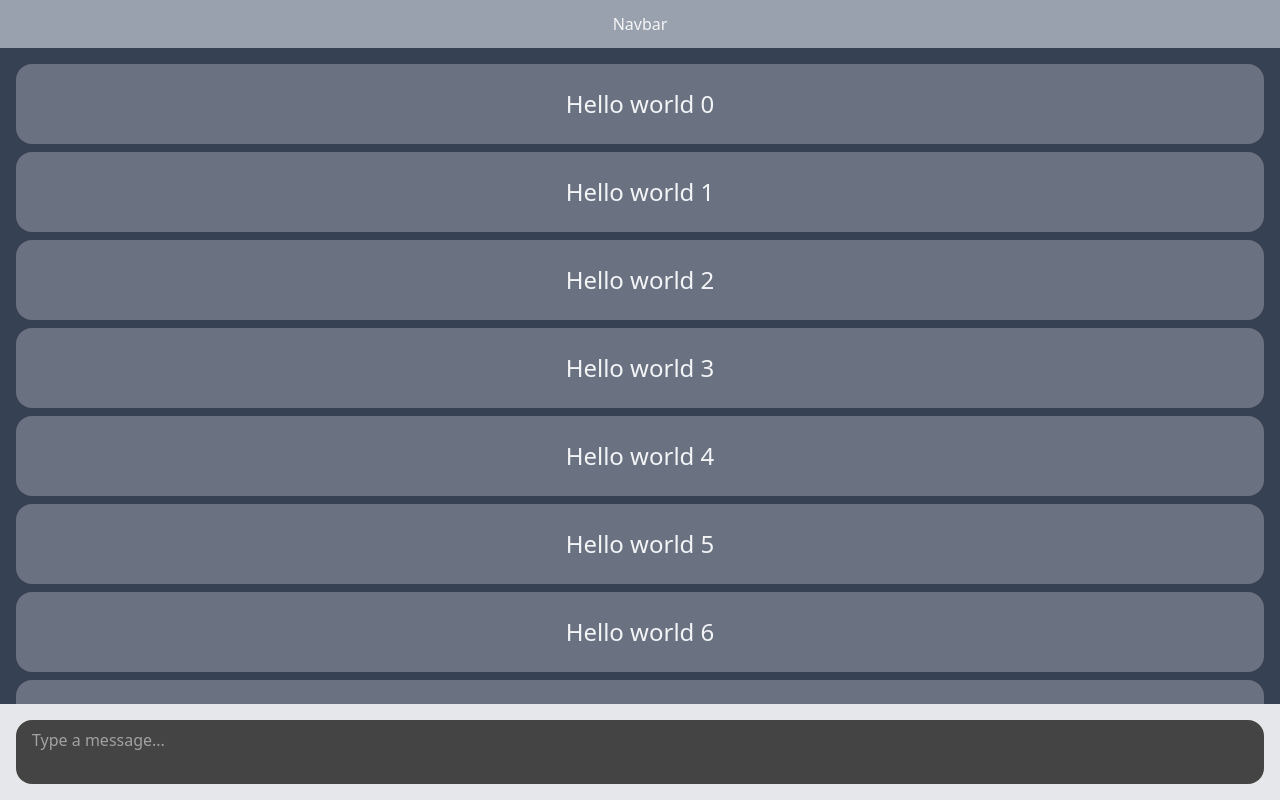
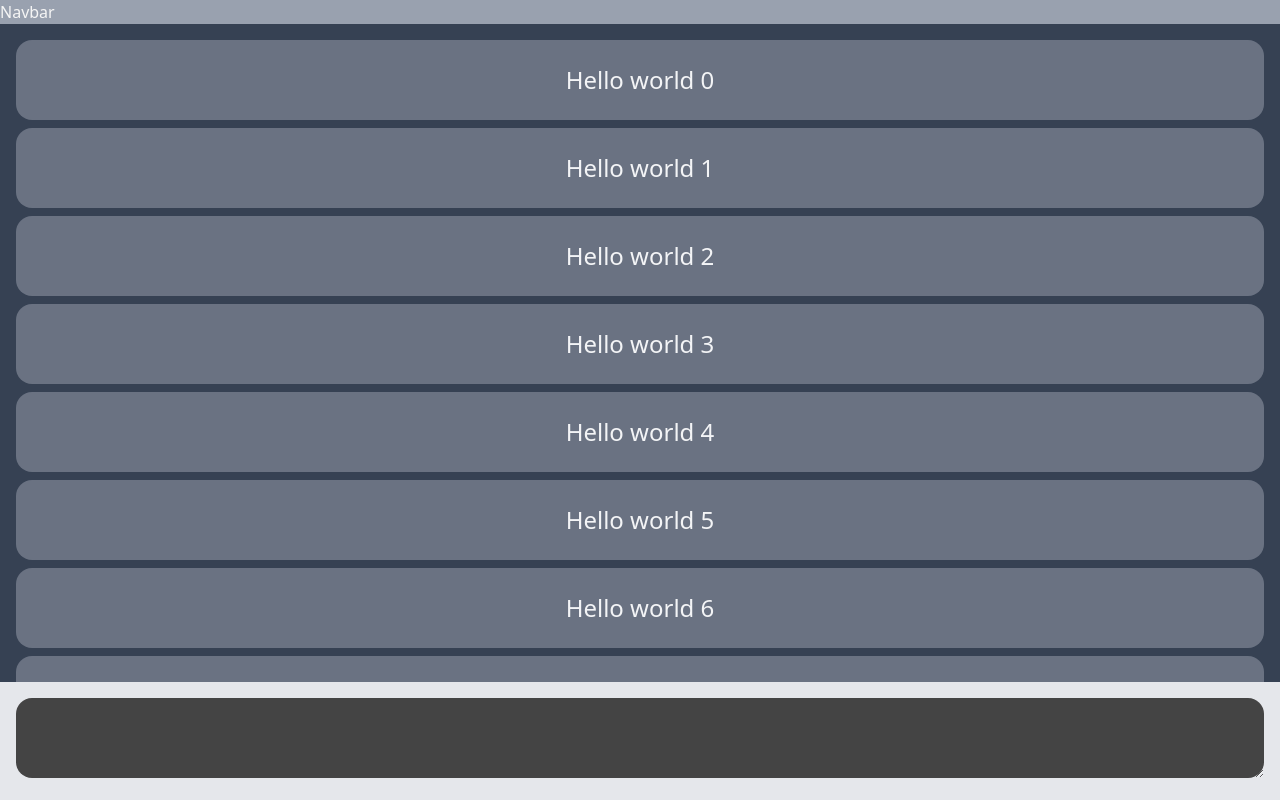
Before and after one commit to itsroyalrao/testing-client, a React (Vite) app: page / in a window 1280 px wide. Built offline with nearby package versions, Linux system fonts and the light colour scheme.

Commit message:
refactor: simplify keyboard handling and adjust layout based on keyboard state

```diff
--- a/src/App.tsx
+++ b/src/App.tsx
@@ -1,11 +1,13 @@
-import { useEffect } from 'react';
+import { useEffect, useState } from 'react';
 
 function App() {
+  const [isKeyboardOpen, setIsKeyboardOpen] = useState(false);
+
   useEffect(() => {
     const handleResize = () => {
       if (window.visualViewport) {
-        const isOpen = window.innerHeight - window.visualViewport.height > 100;
-        console.log('Keyboard open:', isOpen); // use this if you want logging
+        const isKeyboardLikelyOpen = window.innerHeight > window.visualViewport.height;
+        setIsKeyboardOpen(isKeyboardLikelyOpen);
       }
     };
 
@@ -23,14 +25,9 @@ function App() {
   }, []);
 
   return (
-    <div className="bg-[#111] text-[#f5f5f5] h-[100svh] overflow-hidden relative">
-      {/* Navbar */}
-      <div className="fixed top-0 left-0 w-full h-12 bg-gray-400 z-10 flex items-center justify-center">
-        Navbar
-      </div>
-
-      {/* Chat area */}
-      <div className="absolute top-12 bottom-24 left-0 right-0 overflow-auto bg-gray-700 space-y-2 p-4">
+    <div className="bg-[#111] text-[#f5f5f5] flex flex-col h-[100svh] overflow-hidden">
+      <div className="w-full bg-gray-400">Navbar</div>
+      <div className={`w-full ${isKeyboardOpen ? 'h-[calc(100svh-180px)]' : 'flex-grow'} bg-gray-700 space-y-2 p-4 overflow-auto`}>
         {Array(100)
           .fill(null)
           .map((_, i) => (
@@ -42,12 +39,11 @@ function App() {
             </div>
           ))}
       </div>
-
-      {/* Textarea input */}
-      <div className="fixed bottom-0 left-0 w-full h-24 bg-gray-200 p-4 z-10">
+      <div className="w-full p-4 bg-gray-200">
         <textarea
-          className="bg-[#444] w-full h-full px-4 py-2 rounded-2xl focus:outline-none text-white resize-none"
-          placeholder="Type a message..."
+          className="bg-[#444] w-full h-20 px-4 py-2 rounded-2xl focus:outline-none"
+          onFocus={() => setIsKeyboardOpen(true)}
+          onBlur={() => setIsKeyboardOpen(false)}
         />
       </div>
     </div>
```
